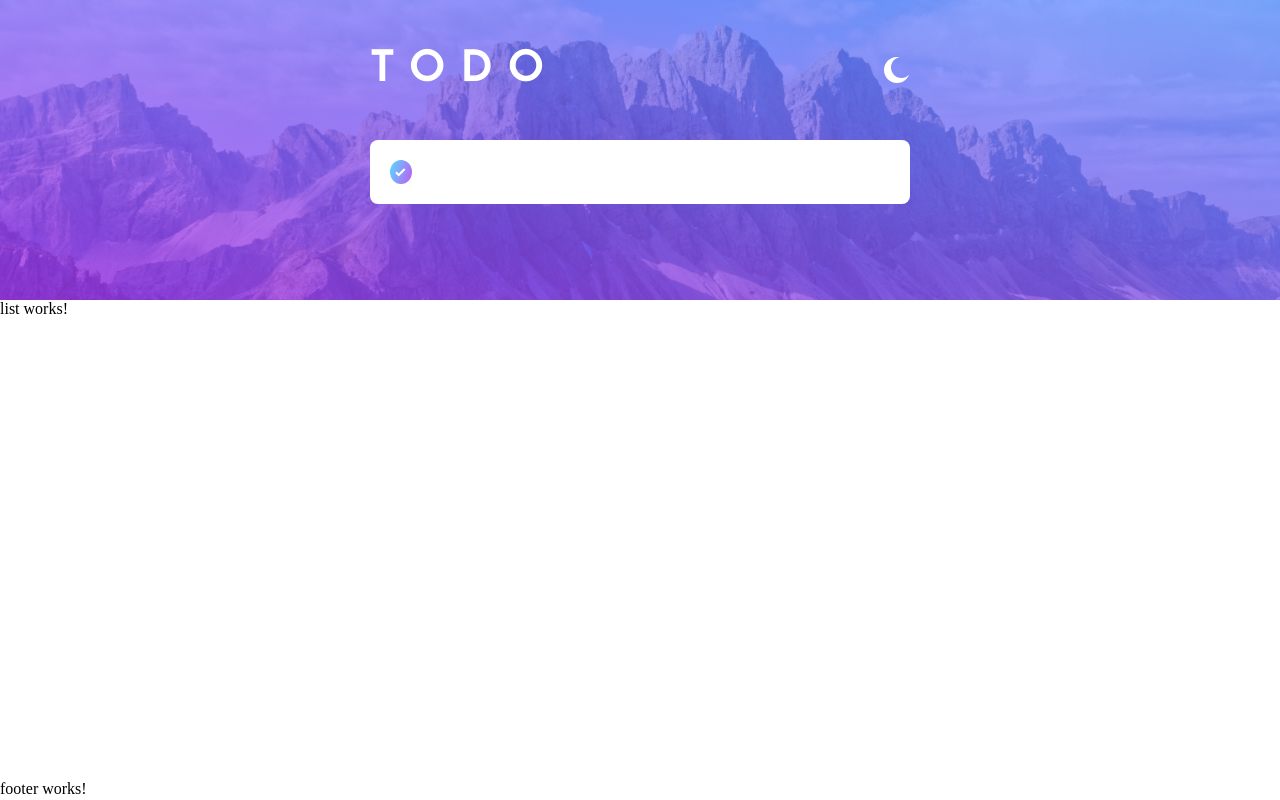
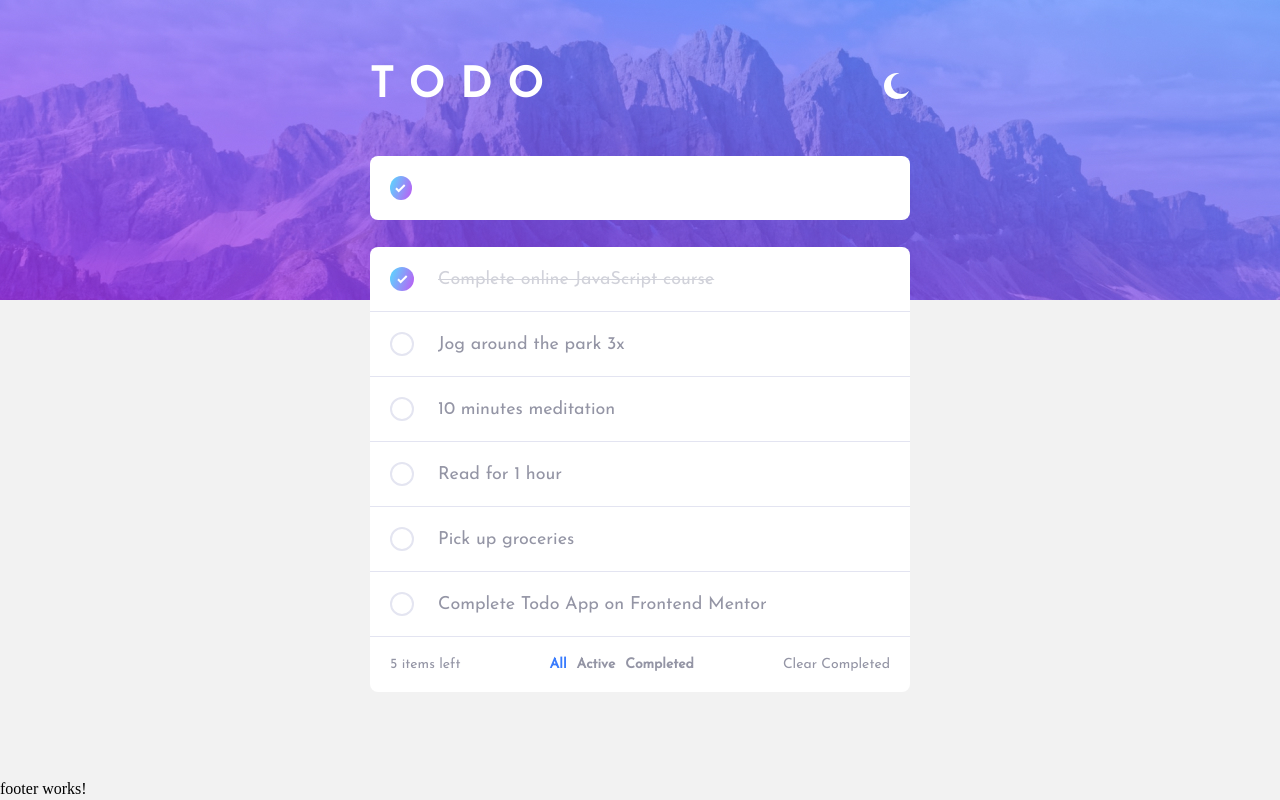
Before and after one commit to miranda-henrique/todolist-angular, an Angular app: page / in a window 1280 px wide. Built offline with nearby package versions, Linux system fonts and the light colour scheme.

Commit message:
styling main to-do list

```diff
--- a/src/app/components/header/header.component.css
+++ b/src/app/components/header/header.component.css
@@ -24,5 +24,5 @@
   margin: auto;
 
   position: relative;
-  bottom: 3rem;
+  bottom: 2rem;
 }
--- a/src/app/components/list/list.component.css
+++ b/src/app/components/list/list.component.css
@@ -0,0 +1,47 @@
+.todo-list-container {
+  padding: 0;
+  border-radius: 0.5rem;
+  position: relative;
+
+  top: -3.3rem;
+}
+
+.todo-list-container li{
+  padding: 1.25rem;
+  border-bottom: 1px solid #E3E4F1;
+  display: flex;
+  align-items: center;
+  gap: 24px;
+  cursor: pointer;
+}
+
+.todo-list-container .checked{
+  text-decoration: line-through;
+  color: #D1D2DA;
+}
+
+.todo-list-options {
+  padding: 1.25rem;
+  display: flex;
+  justify-content: space-between;
+}
+
+.todo-list-options button{
+  background-color: transparent;
+  color: #9495A5;
+  font-size: 0.875rem;
+}
+
+.todo-list-options-sort {
+  display: flex;
+  gap: 10px;
+}
+
+.todo-list-options-sort button {
+  font-weight: 700;
+  font-size: 0.875rem;
+}
+
+.todo-list-options-sort .selected {
+  color: #3A7CFD;
+}
--- a/src/app/components/list/list.component.html
+++ b/src/app/components/list/list.component.html
@@ -1 +1,19 @@
-<p>list works!</p>
+<div class="todo-list-container ff-josefin list-item font-list-item">
+  <ul>
+    <li class="checked"><button class="active"><img src="assets/check.svg"></button> Complete online JavaScript course</li>
+    <li><button class="inactive"><img src="assets/check.svg"></button>Jog around the park 3x</li>
+    <li><button class="inactive"><img src="assets/check.svg"></button>10 minutes meditation</li>
+    <li><button class="inactive"><img src="assets/check.svg"></button>Read for 1 hour</li>
+    <li><button class="inactive"><img src="assets/check.svg"></button>Pick up groceries</li>
+    <li><button class="inactive"><img src="assets/check.svg"></button>Complete Todo App on Frontend Mentor</li>
+  </ul>
+  <div class="todo-list-options">
+    <button class="ff-josefin">5 items left</button>
+    <div class="todo-list-options-sort">
+      <button class="ff-josefin selected">All</button>
+      <button class="ff-josefin">Active</button>
+      <button class="ff-josefin">Completed</button>
+    </div>
+    <button class="ff-josefin">Clear Completed</button>
+  </div>
+</div>
--- a/src/app/components/todo-create/todo-create.component.css
+++ b/src/app/components/todo-create/todo-create.component.css
@@ -1,41 +1,12 @@
 .input-container {
-  width: 33.75rem;
-  margin: 0 auto;
-
-  box-sizing: border-box;
-  padding: 1.25rem;
-
-  border-radius: 0.5rem;
   position: relative;
   right: 0;
   left: 0;
-  bottom: 6rem;
-
-  background-color: #FFFFFF;
+  bottom: 5rem;
+  border-radius: 0.5rem;
 
   display: flex;
   gap: 24px;
-}
-
-.input-container .inactive {
-  width: 24px;
-  height: 24px;
-  border-radius: 50%;
-  background-color: #FFFFFF;
-  border: 2px solid hsla(236, 32%, 92%, 1);
-}
-
-.input-container .inactive img{
-  display: none;
-}
-
-.input-container .active {
-  width: 24px;
-  height: 24px;
-  border: none;
-  border-radius: 50%;
-  background: rgb(85,221,255);
-  background: linear-gradient(110deg, rgba(85,221,255,1) 0%, rgba(192,88,243,1) 100%);
 }
 
 .input-container label {
@@ -45,6 +16,4 @@
 .input-container input[type=text] {
   border: none;
   width: 100%;
-  color: #9495A5;
-  font-size: 1.12rem;
 }
--- a/src/app/components/todo-create/todo-create.component.html
+++ b/src/app/components/todo-create/todo-create.component.html
@@ -1,8 +1,8 @@
-<div class="input-container">
+<div class="input-container list-item">
   <button class="active">
     <img src="assets/check.svg"/>
   </button>
-  <input class="ff-josefin"
+  <input class="ff-josefin font-list-item"
     type="text"
     name=""
     id=""
--- a/src/styles.css
+++ b/src/styles.css
@@ -14,3 +14,46 @@
   border: none;
   cursor: pointer;
 }
+
+body {
+  background-color: #F2F2F2;
+}
+
+ul, ol {
+  list-style-type: none;
+}
+
+.inactive {
+  width: 24px;
+  height: 24px;
+  border-radius: 50%;
+  background-color: #FFFFFF;
+  border: 2px solid hsla(236, 32%, 92%, 1);
+}
+
+.inactive img{
+  display: none;
+}
+
+.active {
+  width: 24px;
+  height: 24px;
+  border: none;
+  border-radius: 50%;
+  background: rgb(85,221,255);
+  background: linear-gradient(110deg, rgba(85,221,255,1) 0%, rgba(192,88,243,1) 100%);
+}
+
+.list-item {
+  background-color: #FFFFFF;
+  width: 33.75rem;
+  box-sizing: border-box;
+  padding: 1.25rem;
+  margin: 0 auto;
+  font-size: 1.25rem;
+}
+
+.font-list-item {
+  color: #9495A5;
+  font-size: 1.12rem;
+}
```
Also changed, not shown: src/assets/ex.svg (added).
